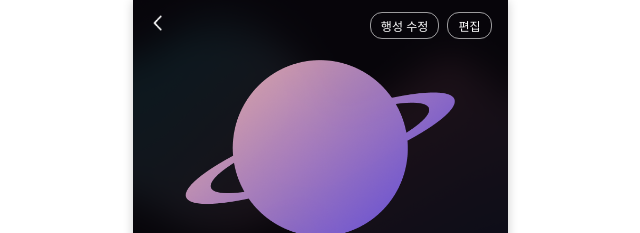
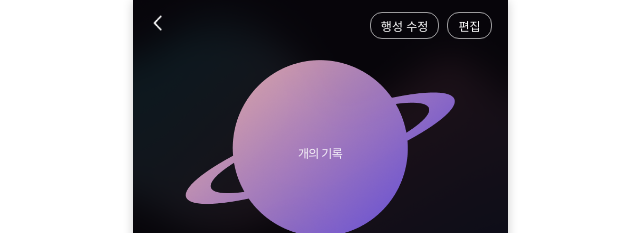
Before and after one commit to KMU-WINK/OMO, a React (Create React App) app in the folder front/: page /menu in a window 1280 px wide. Shown: the top 233 px of the page, without its empty margins (320-960 px from the left). Built offline with nearby package versions, Linux system fonts and the light colour scheme; a web font is replaced by a local one.

Commit message:
menu props add

```diff
--- a/front/src/pages/Menu.js
+++ b/front/src/pages/Menu.js
@@ -90,6 +90,7 @@ const monthStyle = {
     cursor: 'pointer',
 }
 const allPlanet = {
+    width: '100%',
     display: 'flex',
     justifyContent: 'center',
     marginBottom: '50px',
@@ -135,6 +136,38 @@ const moreContents = {
     }
 }
 
+const contentCSS ={
+    width: '100%',
+    position: 'absolute',
+    top: '19%',
+    left: '50%',
+    transform: 'translate(-50%, -50%)',
+}
+const nameCSS = {
+    fontFamily: 'S-Core Dream',
+    fontStyle: 'normal',
+    fontWeight: 'normal',
+    fontSize: '16px',
+    lineHeight: '19px',
+    textAlign: 'center',
+    letterSpacing: '-0.05em',
+
+    color: 'rgba(255, 255, 255, 0.9)'
+}
+
+const countCSS = {
+    marginTop: '4px',
+
+    fontFamily: 'S-Core Dream',
+    fontStyle: 'normal',
+    fontWeight: 'normal',
+    fontSize: '12px',
+    lineHeight: '15px',
+    textAlign: 'center',
+    letterSpacing: '-0.05em',
+
+    color: 'rgba(255, 255, 255, 0.9)',
+}
 
 const Menu = (props) => {
     useEffect(() => {
@@ -210,6 +243,10 @@ const Menu = (props) => {
             <div style={mainContents}>
                 <div style={allPlanet} id={"topPlanetDiv"}>
                     <img id={"topPlanet"} src={purplePlanet} style={planetStyle}/>
+                    <div style={contentCSS}>
+                        <div style={nameCSS}>{props.name}</div>
+                        <div style={countCSS}>{props.count}개의 기록</div>
+                    </div>
                 </div>
                 {showModal === true ?
                     <Background>
```
